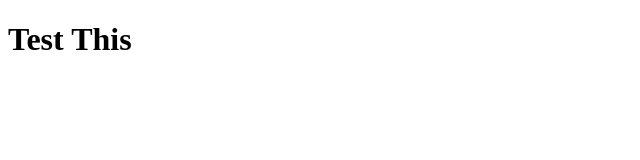
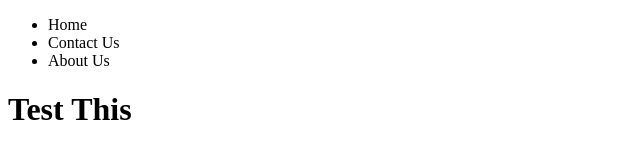
Before and after one commit to DineshaNavod/TEst2, a plain HTML site: page index.html in a window 1280 px wide. Shown: the whole page, without its empty margins (0-640 px from the left). Drawn offline with Linux system fonts and the light colour scheme.

Commit message:
Add Menu iterms

```diff
--- a/index.html
+++ b/index.html
@@ -6,6 +6,13 @@
     <title>Github Test</title>
   </head>
   <body>
+    <header>
+      <ul>
+        <li>Home</li>
+        <li>Contact Us</li>
+        <li>About Us</li>
+      </ul>
+    </header>
     <h1>Test This</h1>
   </body>
 </html>
```
